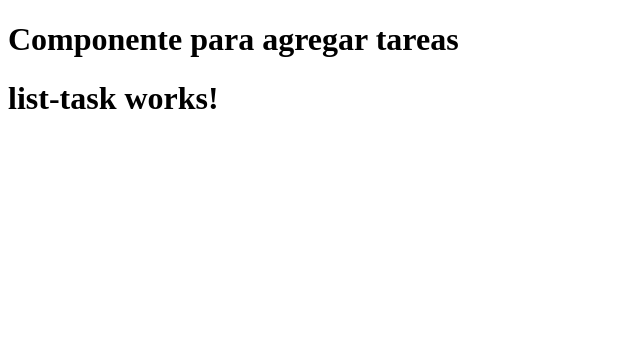
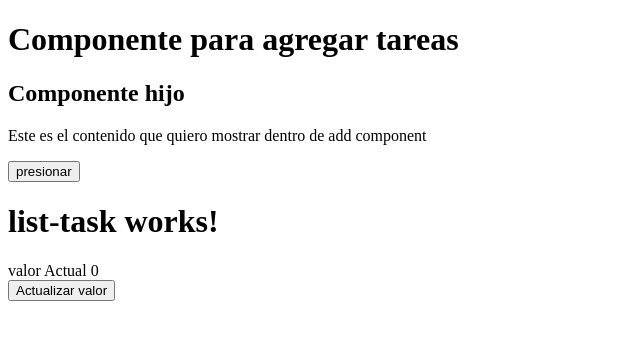
Before and after one commit to Wallly10/Proyecto-TO-DO-angular, an Angular app: page / in a window 1280 px wide. Shown: the top 340 px of the page, without its empty margins (0-640 px from the left). Built offline with nearby package versions, Linux system fonts and the light colour scheme.

Commit message:
Eventos en los componentes
Ya se creacion, destruccion, y demas

```diff
--- a/src/app/app.html
+++ b/src/app/app.html
@@ -1,4 +1,11 @@
 
-<app-addTask></app-addTask>
-<app-list-task></app-list-task>
+<app-addTask ></app-addTask>
+<p>Este es el contenido que quiero mostrar dentro de add component</p>
+<button>presionar</button>
+<app-list-task ></app-list-task>
+<div>valor Actual
+    {{value}}
+</div>
+<p *ngIf="changesDetected">Cambios detectados</p>
+<button (click)="updateValue()">Actualizar valor</button>
 <router-outlet />
--- a/src/app/app.ts
+++ b/src/app/app.ts
@@ -1,4 +1,6 @@
-import { Component, signal } from '@angular/core';
+import { AfterContentInit, AfterViewInit, Component, DoCheck, signal } from '@angular/core';
+import { clear } from 'console';
+import { interval } from 'rxjs';
 
 @Component({
   selector: 'app-root',
@@ -6,6 +8,48 @@ import { Component, signal } from '@angular/core';
   standalone: false,
   styleUrl: './app.css'
 })
-export class App {
-  protected readonly title = signal('mi-proyecto');
+export class App implements DoCheck {
+
+  // protected readonly title = signal('mi-proyecto');
+  // ngAfterViewInit(): void implements AfterViewInit {
+  //   console.log("Han sido inicializadas la vista del componente y las vistas de los hijos");
+
+  // }
+
+  // isDestroyed: boolean = true ;
+  // countDown : number;
+  // intervalID: any;
+
+  // constructor(){
+  //   this.countDown = 10;
+  //   this.intervalID = setInterval(()=>{
+  //   this.countDown -- ;
+  //   if (this.countDown === 0) {
+  //     clearInterval(this.intervalID);
+  //     this.isDestroyed = false;
+  //   }
+
+  //   } , 1000) // demora 1 segundo
+  // }
+
+  value: number = 0;
+  previusValue : number = 0;
+  changesDetected: boolean = false;
+
+  updateValue(): void{
+    this.value ++;
+    setInterval(() => {
+      this.changesDetected= false
+    }, 2000);
+
+  }
+
+
+  ngDoCheck(): void {
+    if (this.value !== this.previusValue) {
+      this.changesDetected = true;
+      this.previusValue = this.value;
+    }
+  }
+
 }
--- a/src/app/components/addTask/add.component.html
+++ b/src/app/components/addTask/add.component.html
@@ -1,3 +1,8 @@
 <h1>
     Componente para agregar tareas
 </h1>
+
+<div class="child_container">
+    <h2>Componente hijo</h2>
+    <ng-content></ng-content> <!--  -->
+</div>
--- a/src/app/components/addTask/add.component.ts
+++ b/src/app/components/addTask/add.component.ts
@@ -1,12 +1,32 @@
-import { Component } from "@angular/core";
+import { AfterContentInit, Component, OnDestroy, OnInit } from "@angular/core";
+import { AppRoutingModule } from "../../app-routing-module";
 
 @Component({
     selector : 'app-addTask', // agregamos el nombre
     templateUrl : './add.component.html', // agregamos la ruta donde esta el archivo html
     styleUrls : ['./add.component.css'],
-    standalone: true, // pongo standalone true para poder importarlo en module.ts
+    standalone: true,
+    imports: [AppRoutingModule], // pongo standalone true para poder importarlo en module.ts
 })
 
-export class AddComponent {
+export class AddComponent implements OnDestroy , AfterContentInit{
 
+    //     constructor(){
+    //     console.log("Creandose desde el constructor")
+    // }
+
+    // ngOnInit(): void {  // inicializa datos despues de que el componente se haya creado
+    //     console.log("Creandose desde el ng on Init");
+
+    // }
+
+    ngOnDestroy(): void {
+        console.log("El componente add ha sido destruido");
+
+    }
+
+      ngAfterContentInit(): void {
+        console.log("El contenido proyectado ha sido inicializado");
+
+    }
 }
```
